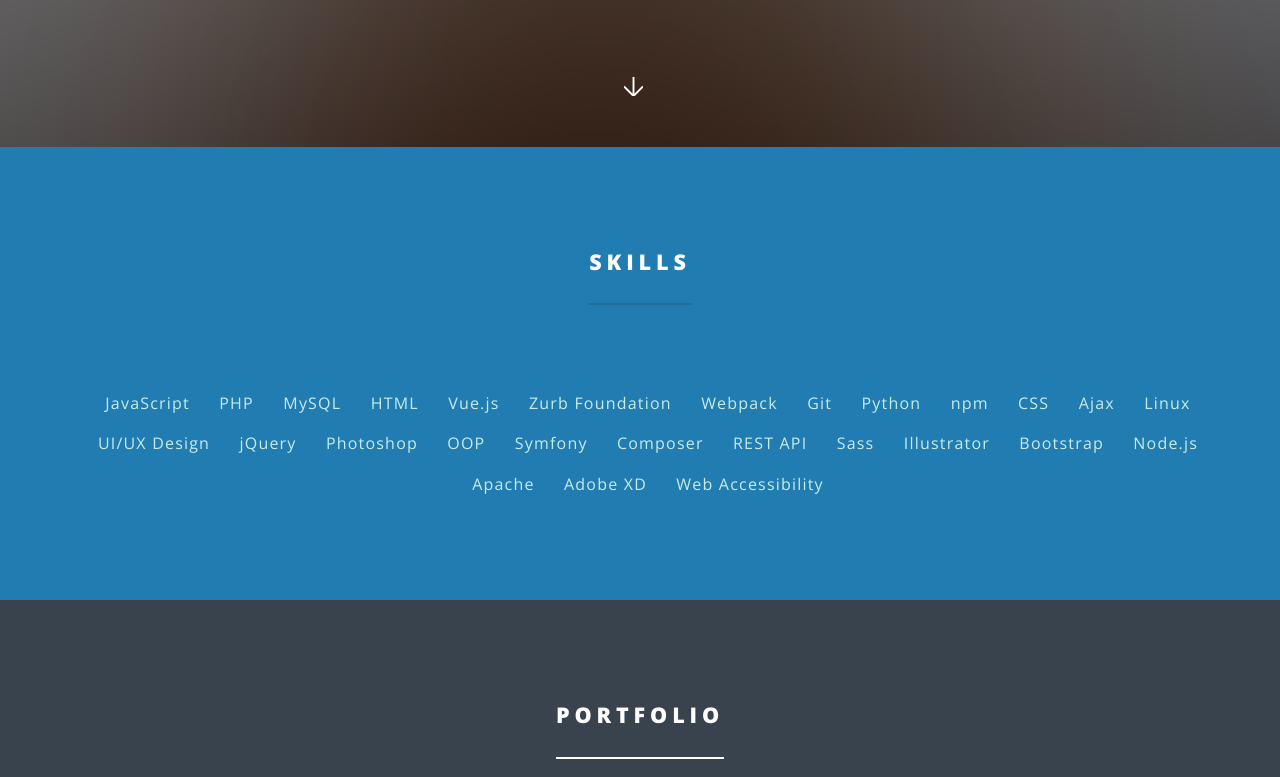
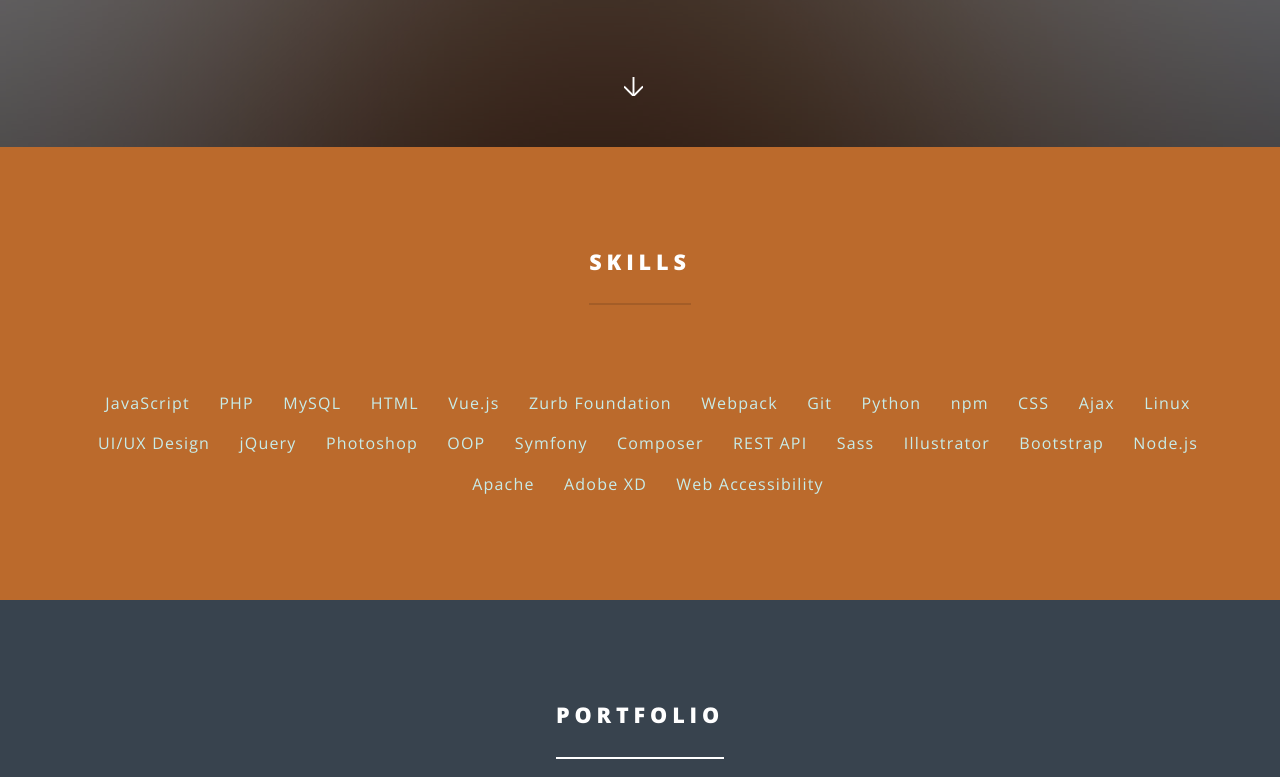
Before and after one commit to runbuild/runbuild.github.io, a plain HTML site: page index.html in a window 1280 px wide. Shown: the part 413-1190 px from the top of the page. Drawn offline with nearby package versions, Linux system fonts and the light colour scheme.

Commit message:
New skills background color

```diff
--- a/assets/css/main.css
+++ b/assets/css/main.css
@@ -2859,9 +2859,9 @@ input, select, textarea {
 		}
 
 		.wrapper.style1 {
-			background-color: #21b2a6;
+			/*background-color: #21b2a6;*/
 			background-color: #bb6a2c;
-			background-color: #217cb2;
+			/*background-color: #217cb2;*/
 
 			color: #c8ece9;
 		}
```
